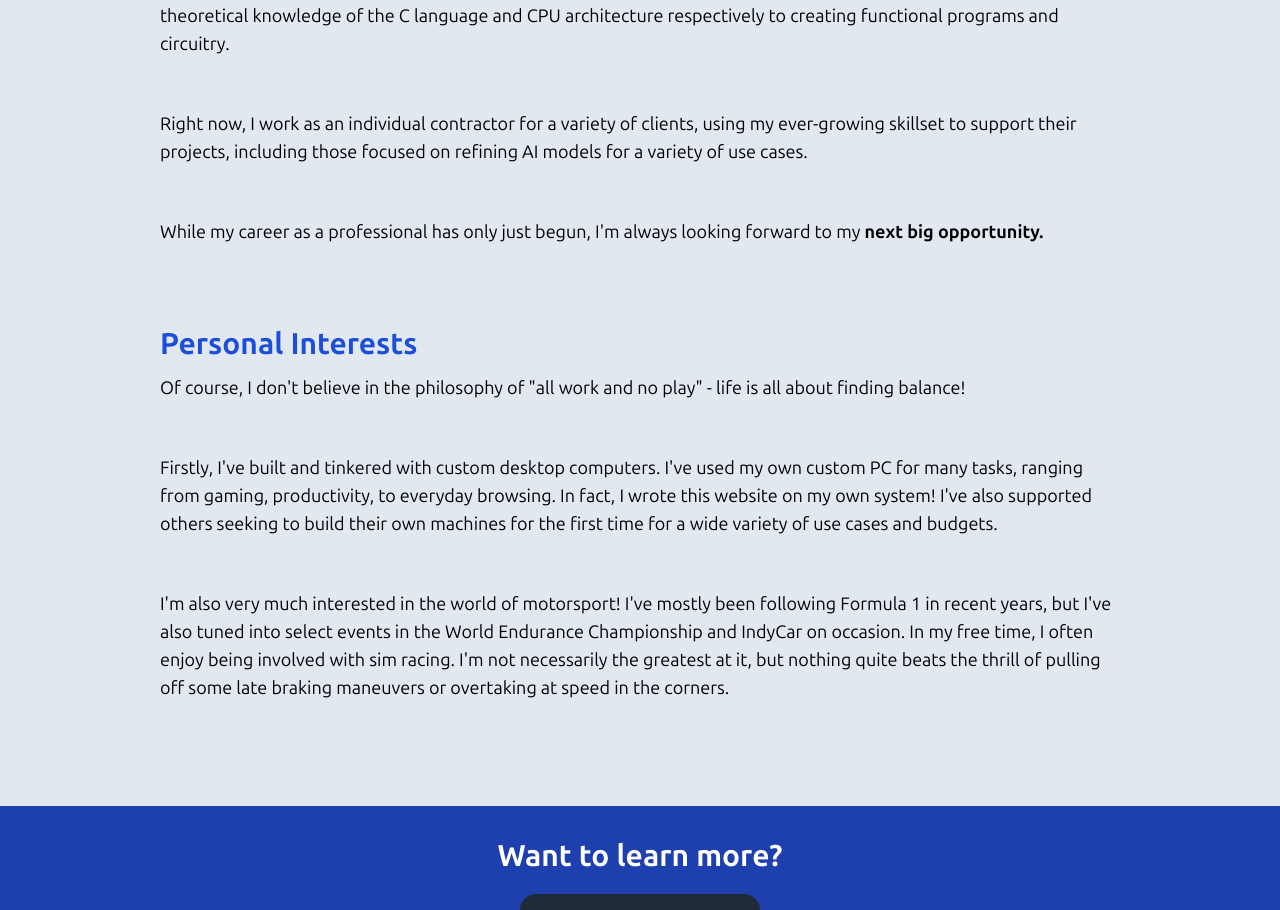
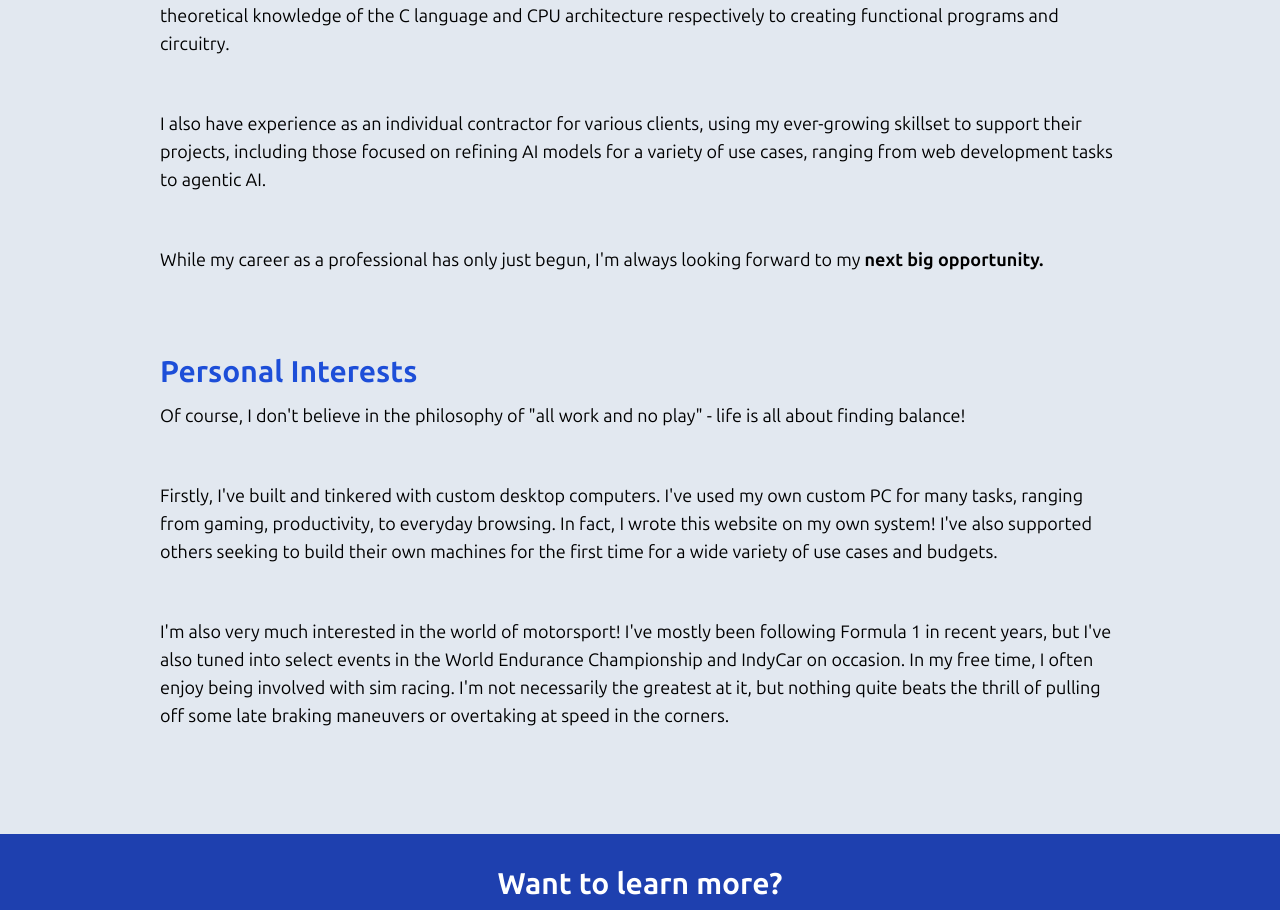
Before and after one commit to jakegustin/personal-website, a Vue app: page /about in a window 1280 px wide. Shown: the part 1490-2400 px from the top of the page. Built offline with nearby package versions, Linux system fonts and the light colour scheme.

Commit message:
update gt text, about text, and resume

```diff
--- a/src/components/Home/Hero.vue
+++ b/src/components/Home/Hero.vue
@@ -66,7 +66,7 @@ export default {
 
             <!-- Intro Paragraph & Resume Button -->
             <div :class="firstVisit && !visibleTitle[3] ? 'opacity-0' : 'opacity-100'" class="flex flex-col items-center gap-y-10 transition-opacity duration-1000 ease-in-out">
-                <p class="text-xl max-w-prose">I am an incoming student at Georgia Tech, pursuing a Master of Science in Computer Science with a concentration of computing systems. I am a recent graduate of Boston University's Dual Degree program, majoring in Computer Science along with Film & Television. I've leveraged my unique skillset to develop a variety of high quality software products, ranging from interactive user experiences to efficient, low-level systems code. I am currently seeking admission into a Master's of Computer Science program for the upcoming 2025-2026 academic year.</p>
+                <p class="text-xl max-w-prose">I am a student at Georgia Tech, pursuing a Master of Science in Computer Science with a concentration of computing systems, with additional experience in industry and academia in various capacities.</p>
                 <div class="w-100">
                     <ExternalLinkButton :disabled="firstVisit && !visibleTitle[3]" link='/Jake Gustin - Resume - CS.pdf' h="20">See My Resume</ExternalLinkButton>
                 </div>
--- a/src/views/About.vue
+++ b/src/views/About.vue
@@ -69,7 +69,7 @@ import ContactFooter from '../components/ContactFooter.vue';
                     </p>
                     <br/>
                     <p>
-                        Right now, I work as an individual contractor for a variety of clients, using my ever-growing skillset to support their projects, including those focused on refining AI models for a variety of use cases.
+                        I also have experience as an individual contractor for various clients, using my ever-growing skillset to support their projects, including those focused on refining AI models for a variety of use cases, ranging from web development tasks to agentic AI.
                     </p>
                     <br/>
                     <p>
```
Also changed, not shown: 1 other file (tests, documents, lock files or other folders).
